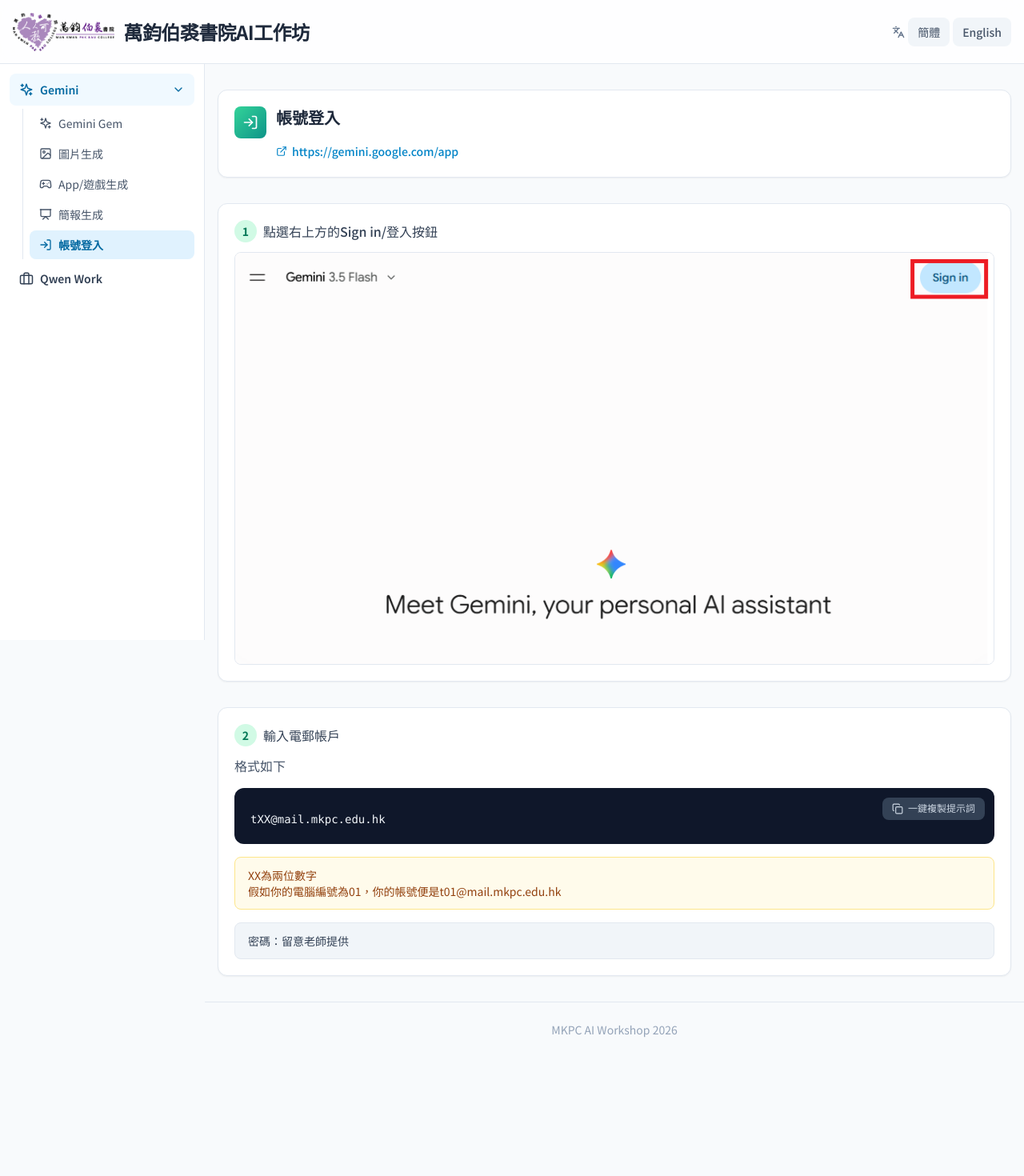
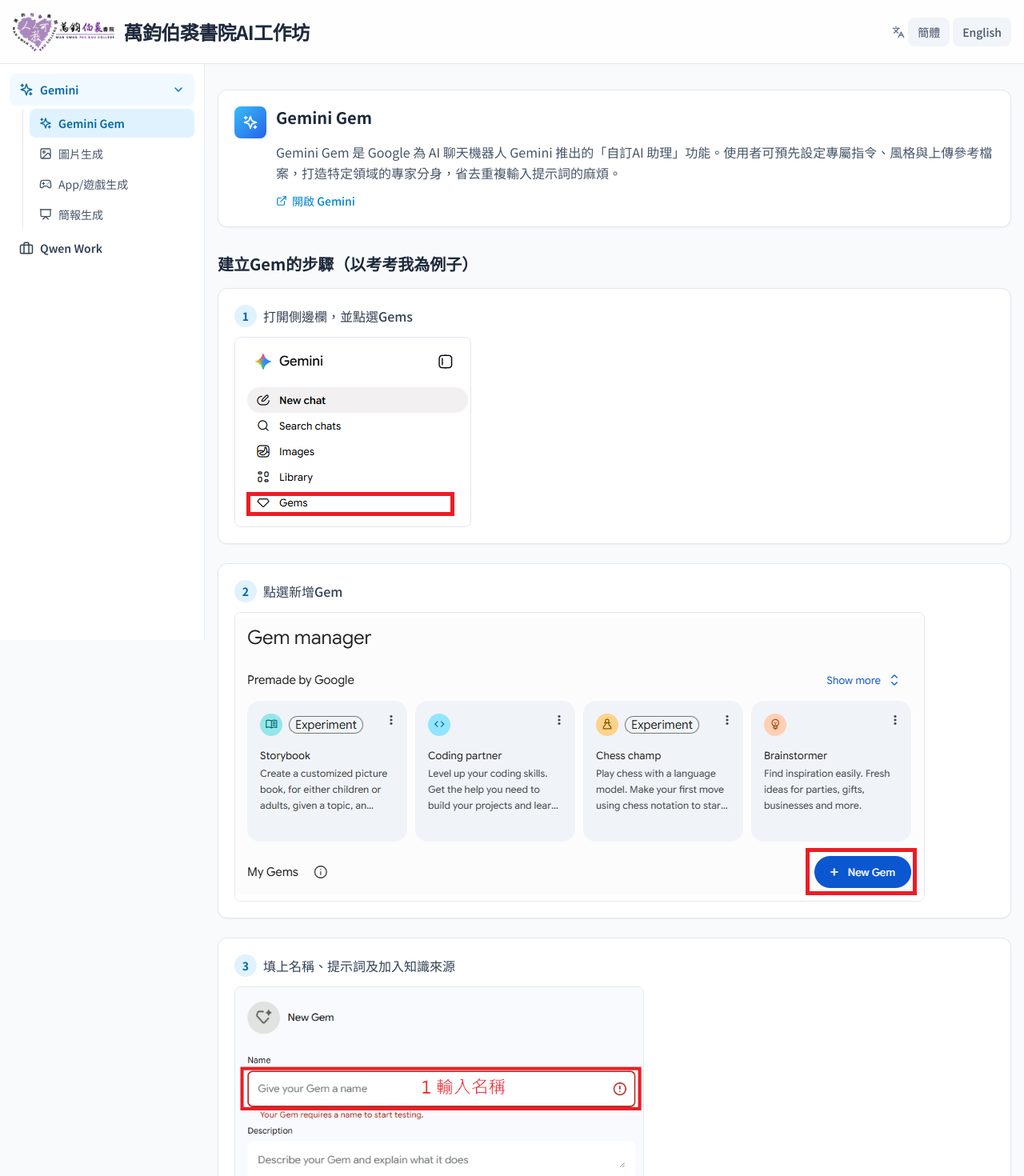
Before and after one commit to ssbbmmlui/mkpc-ai-workshop, a React (Vite) app: page / in a window 1280 px wide. Shown: the top 1470 px of the page at 80% size. Before the commit the page ends 1321 px from the top, so only its background shows below. Built offline with nearby package versions, Linux system fonts and the light colour scheme.

Commit message:
Remove the Gemini account login section
Drop the login sidebar item, page, copy, and screenshot so Gemini
only lists Gem, image, app/game, and presentation guides. Default
the workshop to Gemini Gem.

Co-authored-by: radium <ssbbmmlui@users.noreply.github.com>

```diff
--- a/src/App.tsx
+++ b/src/App.tsx
@@ -3,7 +3,6 @@ import { Languages, Menu } from 'lucide-react';
 import { GeminiTab } from './components/GeminiTab';
 import { ImageGenTab } from './components/ImageGenTab';
 import { AppGameTab } from './components/AppGameTab';
-import { LoginTab } from './components/LoginTab';
 import { PresentationTab } from './components/PresentationTab';
 import { QwenWorkTab } from './components/QwenWorkTab';
 import { Page, Sidebar } from './components/Sidebar';
@@ -11,7 +10,7 @@ import { Lang, t } from './i18n';
 import { assetUrl } from './assetUrl';
 
 function App() {
-  const [activePage, setActivePage] = useState<Page>('login');
+  const [activePage, setActivePage] = useState<Page>('gemini');
   const [lang, setLang] = useState<Lang>('tc');
   const [geminiOpen, setGeminiOpen] = useState(true);
   const [menuOpen, setMenuOpen] = useState(false);
@@ -82,7 +81,6 @@ function App() {
             {activePage === 'image' && <ImageGenTab lang={lang} />}
             {activePage === 'app' && <AppGameTab lang={lang} />}
             {activePage === 'presentation' && <PresentationTab lang={lang} />}
-            {activePage === 'login' && <LoginTab lang={lang} />}
             {activePage === 'qwen' && <QwenWorkTab lang={lang} />}
           </main>
 
--- a/src/components/LoginTab.tsx
+++ /dev/null
@@ -1,64 +0,0 @@
-import { PromptBlock } from './PromptBlock';
-import { LogIn, ExternalLink } from 'lucide-react';
-import { Lang, t } from '../i18n';
-import { assetUrl } from '../assetUrl';
-
-interface Props {
-  lang: Lang;
-}
-
-export function LoginTab({ lang }: Props) {
-  return (
-    <div className="space-y-8 fade-in-up">
-      <div className="step-card">
-        <div className="flex items-start gap-3">
-          <div className="w-10 h-10 rounded-lg bg-gradient-to-br from-emerald-400 to-teal-600 flex items-center justify-center flex-shrink-0">
-            <LogIn size={20} className="text-white" />
-          </div>
-          <div>
-            <h2 className="section-title mb-2">{t('login', lang)}</h2>
-            <a
-              href="https://gemini.google.com/app"
-              target="_blank"
-              rel="noopener noreferrer"
-              className="inline-flex items-center gap-1.5 text-sky-600 hover:text-sky-700 font-medium text-sm"
-            >
-              <ExternalLink size={14} />
-              https://gemini.google.com/app
-            </a>
-          </div>
-        </div>
-      </div>
-
-      {/* Step 1 */}
-      <div className="step-card">
-        <div className="flex items-center gap-2 mb-3">
-          <span className="w-7 h-7 rounded-full bg-emerald-100 text-emerald-700 flex items-center justify-center text-sm font-bold">1</span>
-          <span className="font-medium text-slate-700">{t('loginStep1', lang)}</span>
-        </div>
-        <img src={assetUrl('images/login/login1.png')} alt="Login step 1" className="rounded-lg border border-slate-200 max-w-full" />
-      </div>
-
-      {/* Step 2 */}
-      <div className="step-card">
-        <div className="flex items-center gap-2 mb-3">
-          <span className="w-7 h-7 rounded-full bg-emerald-100 text-emerald-700 flex items-center justify-center text-sm font-bold">2</span>
-          <span className="font-medium text-slate-700">{t('loginStep2', lang)}</span>
-        </div>
-
-        <div className="space-y-4">
-          <p className="text-slate-600">{t('loginFormat', lang)}</p>
-          <PromptBlock text="tXX@mail.mkpc.edu.hk" label={t('copyPrompt', lang)} />
-
-          <div className="bg-amber-50 border border-amber-200 rounded-lg px-4 py-3 text-sm text-amber-800 whitespace-pre-line">
-            {t('loginNote', lang)}
-          </div>
-
-          <div className="bg-slate-100 border border-slate-200 rounded-lg px-4 py-3 text-sm text-slate-700 font-medium">
-            {t('loginPassword', lang)}
-          </div>
-        </div>
-      </div>
-    </div>
-  );
-}
--- a/src/components/Sidebar.tsx
+++ b/src/components/Sidebar.tsx
@@ -3,7 +3,6 @@ import {
   Sparkles,
   Image,
   Gamepad2,
-  LogIn,
   Presentation,
   Briefcase,
   ChevronDown,
@@ -12,14 +11,13 @@ import {
 } from 'lucide-react';
 import { Lang, t } from '../i18n';
 
-export type Page = 'gemini' | 'image' | 'app' | 'presentation' | 'login' | 'qwen';
+export type Page = 'gemini' | 'image' | 'app' | 'presentation' | 'qwen';
 
 const geminiItems: { id: Exclude<Page, 'qwen'>; icon: typeof Sparkles; labelKey: string }[] = [
   { id: 'gemini', icon: Sparkles, labelKey: 'geminiGem' },
   { id: 'image', icon: Image, labelKey: 'imageGen' },
   { id: 'app', icon: Gamepad2, labelKey: 'appGame' },
   { id: 'presentation', icon: Presentation, labelKey: 'pptTab' },
-  { id: 'login', icon: LogIn, labelKey: 'login' },
 ];
 
 interface NavProps {
--- a/src/i18n.ts
+++ b/src/i18n.ts
@@ -6,7 +6,6 @@ const translations: Record<string, { tc: string; sc: string; en: string }> = {
   geminiGem: { tc: 'Gemini Gem', sc: 'Gemini Gem', en: 'Gemini Gem' },
   imageGen: { tc: '圖片生成', sc: '图片生成', en: 'Image Generation' },
   appGame: { tc: 'App/遊戲生成', sc: 'App/游戏生成', en: 'App/Game Generation' },
-  login: { tc: '帳號登入', sc: '帐号登入', en: 'Login' },
   traditional: { tc: '繁體', sc: '繁体', en: 'Traditional' },
   simplified: { tc: '簡體', sc: '简体', en: 'Simplified' },
   english: { tc: 'English', sc: 'English', en: 'English' },
@@ -39,15 +38,6 @@ const translations: Record<string, { tc: string; sc: string; en: string }> = {
   tryGame: { tc: '試玩數學貪食蛇', sc: '试玩数学贪食蛇', en: 'Try Math Snake' },
   otherPrompts: { tc: '其他供參考的提示詞', sc: '其他供参考的提示词', en: 'Other Reference Prompts' },
   titrationPromptTitle: { tc: '酸鹼滴定模擬器提示詞', sc: '酸碱滴定模拟器提示词', en: 'Acid-Base Titration Simulator Prompt' },
-  loginStep1: { tc: '點選右上方的Sign in/登入按鈕', sc: '点选右上方的Sign in/登入按钮', en: 'Click the Sign in button at the top right' },
-  loginStep2: { tc: '輸入電郵帳戶', sc: '输入电邮帐户', en: 'Enter email account' },
-  loginFormat: { tc: '格式如下', sc: '格式如下', en: 'Format as follows' },
-  loginNote: {
-    tc: 'XX為兩位數字\n假如你的電腦編號為01，你的帳號便是t01@mail.mkpc.edu.hk',
-    sc: 'XX为两位数字\n假如你的电脑编号为01，你的帐号便是t01@mail.mkpc.edu.hk',
-    en: 'XX is a two-digit number\nIf your computer number is 01, your account is t01@mail.mkpc.edu.hk',
-  },
-  loginPassword: { tc: '密碼：留意老師提供', sc: '密码：留意老师提供', en: 'Password: provided by teacher' },
   step: { tc: '步驟', sc: '步骤', en: 'Step' },
   openGemini: { tc: '開啟 Gemini', sc: '开启 Gemini', en: 'Open Gemini' },
   sampleOutput: { tc: '效果示例', sc: '效果示例', en: 'Sample Output' },
```
Also changed, not shown: public/images/login/login1.png (deleted).
